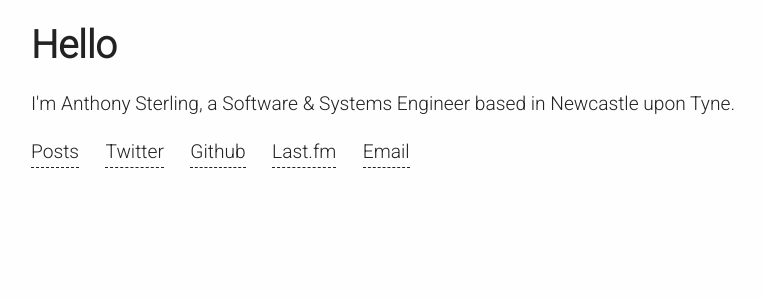
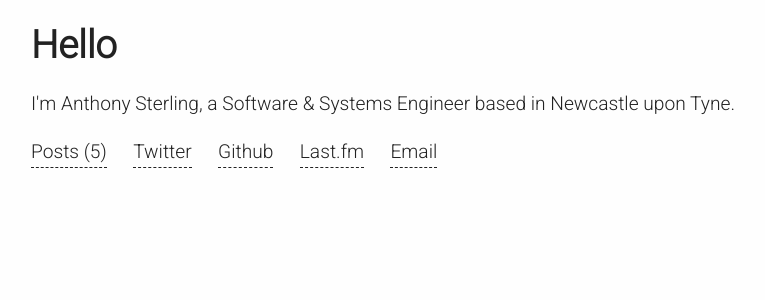
Before and after one commit to anthonysterling/anthonysterling.github.com, a Jekyll site: the page built from index.html, in a window 1280 px wide. Shown: the top 300 px of the page, without its empty margins (77-842 px from the left). Built offline with Jekyll 4.4.1, drawn with Linux system fonts in a browser that asks for light colours.

Commit message:
Update index.html

```diff
--- a/index.html
+++ b/index.html
@@ -11,7 +11,7 @@ title: Hello
 <div class="row">
     <div class="small-11 small-centered columns">
         <ul class="inline-list">
-            <li><a href="/posts/index.html">Posts</a></li>
+            <li><a href="/posts/index.html">Posts ({{ site.posts | size }})</a></li>
             <li><a href="http://twitter.com/anthonysterling">Twitter</a></li>
             <li><a href="http://github.com/anthonysterling">Github</a></li>
             <li><a href="http://www.last.fm/user/AnthonySterling/library">Last.fm</a></li>
```
